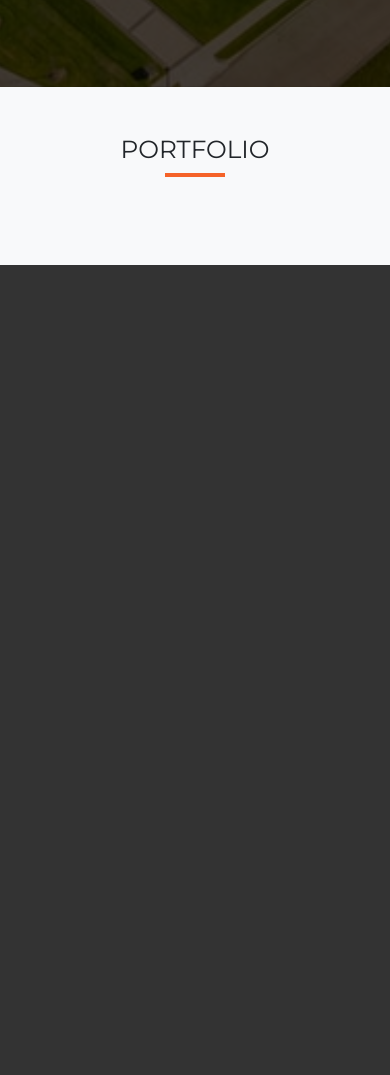
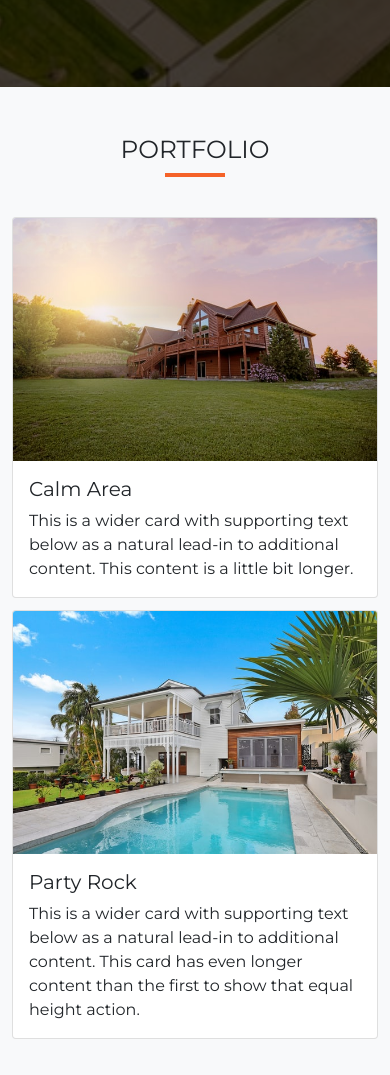
Before and after one commit to pawlovskiii/real-estate-website, a plain HTML site: page docs/index.html in a window 390 px wide. Shown: the part 2584-3659 px from the top of the page. Before the commit the page ends 2849 px from the top, so only its background shows below. Drawn offline with nearby package versions, Linux system fonts and the light colour scheme.

Commit message:
Added different portfolio section for mobile devices

```diff
--- a/docs/index.html
+++ b/docs/index.html
@@ -154,6 +154,25 @@
 				<h2>portfolio</h2>
 				<div class="underline"></div>
 				<div class="container">
+					<!-- Mobile - PORTFOLIO -->
+					<div class="card-group d-lg-none">
+						<div class="card me-sm-3">
+						  <img src="./img/calmPortfolioSmall.jpg" class="card-img-top" alt="Large wooden house located in a quiet village">
+						  <div class="card-body">
+							<h5 class="card-title">Calm Area</h5>
+							<p class="card-text">This is a wider card with supporting text below as a natural lead-in to additional content. This content is a little bit longer.</p>
+						  </div>
+						</div>
+						<div class="card">
+						  <img src="./img/poolPortfolioSmall.jpg" class="card-img-top" alt="White house with huge balcony and built-in swimming pool">
+						  <div class="card-body">
+							<h5 class="card-title">Party Rock</h5>
+							<p class="card-text">This is a wider card with supporting text below as a natural lead-in to additional content. This card has even longer content than the first to show that equal height action.</p>
+						  </div>
+						</div>
+					  </div>
+
+					<!-- Dekstop - PORTFOLIO -->
 					<div id="carouselExampleCaptions" class="carousel slide d-none d-lg-block" data-bs-ride="carousel">
 						<div class="carousel-indicators">
 						  <button type="button" data-bs-target="#carouselExampleCaptions" data-bs-slide-to="0" class="active" aria-current="true" aria-label="Slide 1"></button>
```
Also changed, not shown: docs/img/calmPortfolioSmall.jpg (added), docs/img/poolPortfolioSmall.jpg (added).
